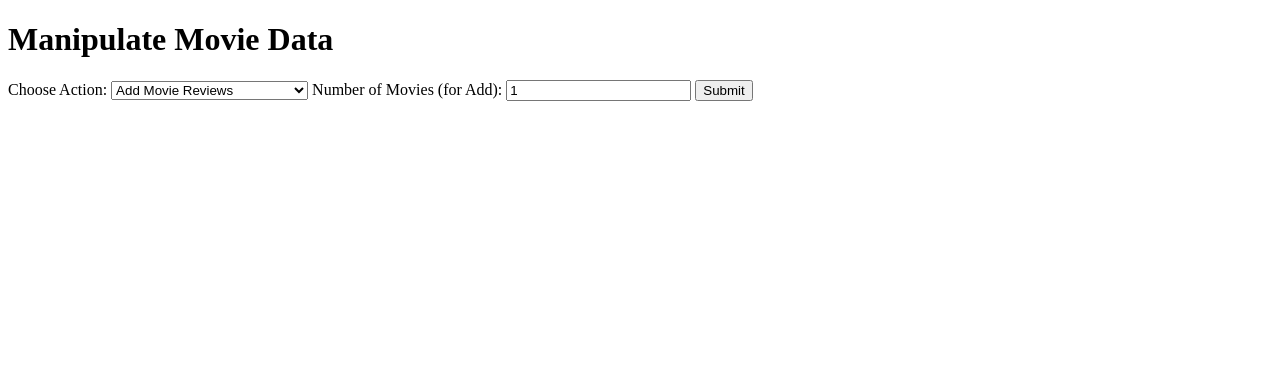
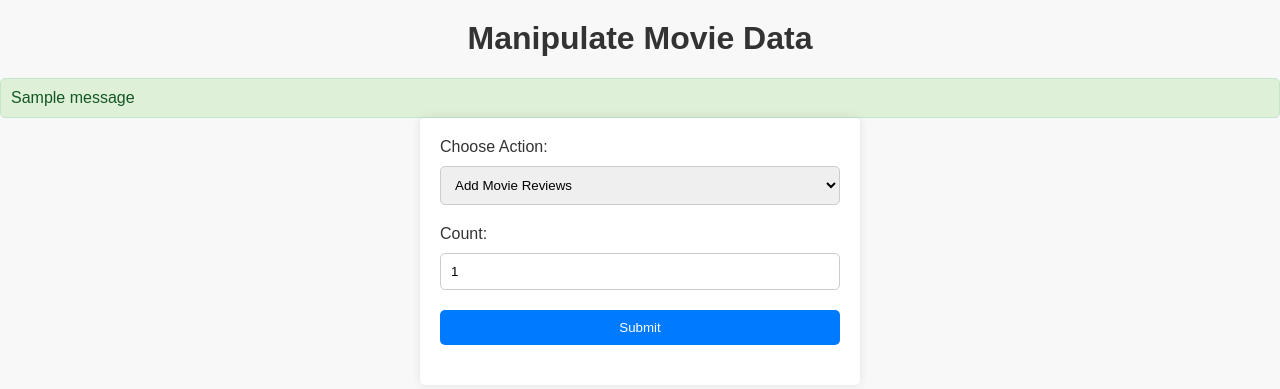
Before and after one commit to ankitpakhale/MovieSentimentAnalysis, a Django app: page /manipulate-data/ in a window 1280 px wide. Shown: the top 389 px of the page. Run offline with Django 4.2, Linux system fonts and the light colour scheme; tables that the repository leaves empty hold one stand-in row (values such as "Sample post"); one stand-in notice (Sample message) is shown; parts of the project's set-up code (start-up, migrations or seed data) failed here and were passed over.

Commit message:
Added: design in html

```diff
--- a/sentiment_analysis/templates/manipulate_movie_data.html
+++ b/sentiment_analysis/templates/manipulate_movie_data.html
@@ -5,10 +5,82 @@
      <meta charset="UTF-8">
      <meta name="viewport" content="width=device-width, initial-scale=1.0">
      <title>Manipulate Movie Data</title>
+     <style>
+          body {
+               font-family: Arial, sans-serif;
+               margin: 0;
+               padding: 0;
+               background-color: #f8f8f8;
+               color: #333;
+          }
+
+          h1 {
+               text-align: center;
+               margin-top: 20px;
+          }
+
+          form {
+               max-width: 400px;
+               margin: 0 auto;
+               background-color: #fff;
+               padding: 20px;
+               border-radius: 5px;
+               box-shadow: 0 0 10px rgba(0, 0, 0, 0.1);
+          }
+
+          label {
+               display: block;
+               margin-bottom: 10px;
+          }
+
+          select,
+          input[type="number"],
+          button {
+               width: 100%;
+               padding: 10px;
+               margin-bottom: 20px;
+               border: 1px solid #ccc;
+               border-radius: 5px;
+               box-sizing: border-box;
+          }
+
+          select:focus,
+          input[type="number"]:focus,
+          button:focus {
+               outline: none;
+               border-color: #007bff;
+          }
+
+          button {
+               background-color: #007bff;
+               color: #fff;
+               border: none;
+               cursor: pointer;
+               transition: background-color 0.3s ease;
+          }
+
+          button:hover {
+               background-color: #0056b3;
+          }
+
+          .message {
+               margin-top: 20px;
+               padding: 10px;
+               border-radius: 5px;
+               background-color: #dff0d8;
+               border: 1px solid #c3e6cb;
+               color: #155724;
+          }
+     </style>
 </head>
 
 <body>
      <h1>Manipulate Movie Data</h1>
+     {% if messages %}
+     {% for message in messages %}
+     <div class="message">{{ message }}</div>
+     {% endfor %}
+     {% endif %}
      <form method="post">
           {% csrf_token %}
           <label for="action">Choose Action:</label>
@@ -16,7 +88,7 @@
                <option value="add">Add Movie Reviews</option>
                <option value="delete">Delete Added Movie Reviews</option>
           </select>
-          <label for="count">Number of Movies (for Add):</label>
+          <label for="count">Count:</label>
           <input type="number" name="count" id="count" min="1" value="1">
           <button type="submit">Submit</button>
      </form>
--- a/sentiment_analysis/views.py
+++ b/sentiment_analysis/views.py
@@ -96,12 +96,16 @@ def manipulate_movie_data(request):
         if action == 'add':
             count = int(request.POST.get('count', 1))
             generate_random_movie_data(count)
-            return HttpResponse(f'Added {count} random movie reviews successfully!')
+            messages.success(request, f'Added {count} random movie reviews successfully!')
+
         elif action == 'delete':
             count = int(request.POST.get('count', 1))
             delete_added_movie_data(count)
-            return HttpResponse(f'Deleted {count} movie reviews successfully!')
+            messages.success(request, f'Deleted {count} movie reviews successfully!')
+
         else:
-            return HttpResponse('Invalid action.')
+            messages.success(request, 'Invalid action.')
+
+        return redirect('manipulate_movie_data')
     else:
         return render(request, 'manipulate_movie_data.html')
```
Also changed, not shown: sentiment_analysis/templates/submit_review.html (+49 -1 lines), sentiment_analysis/templates/view_reviews.html (+38 -1 lines).
